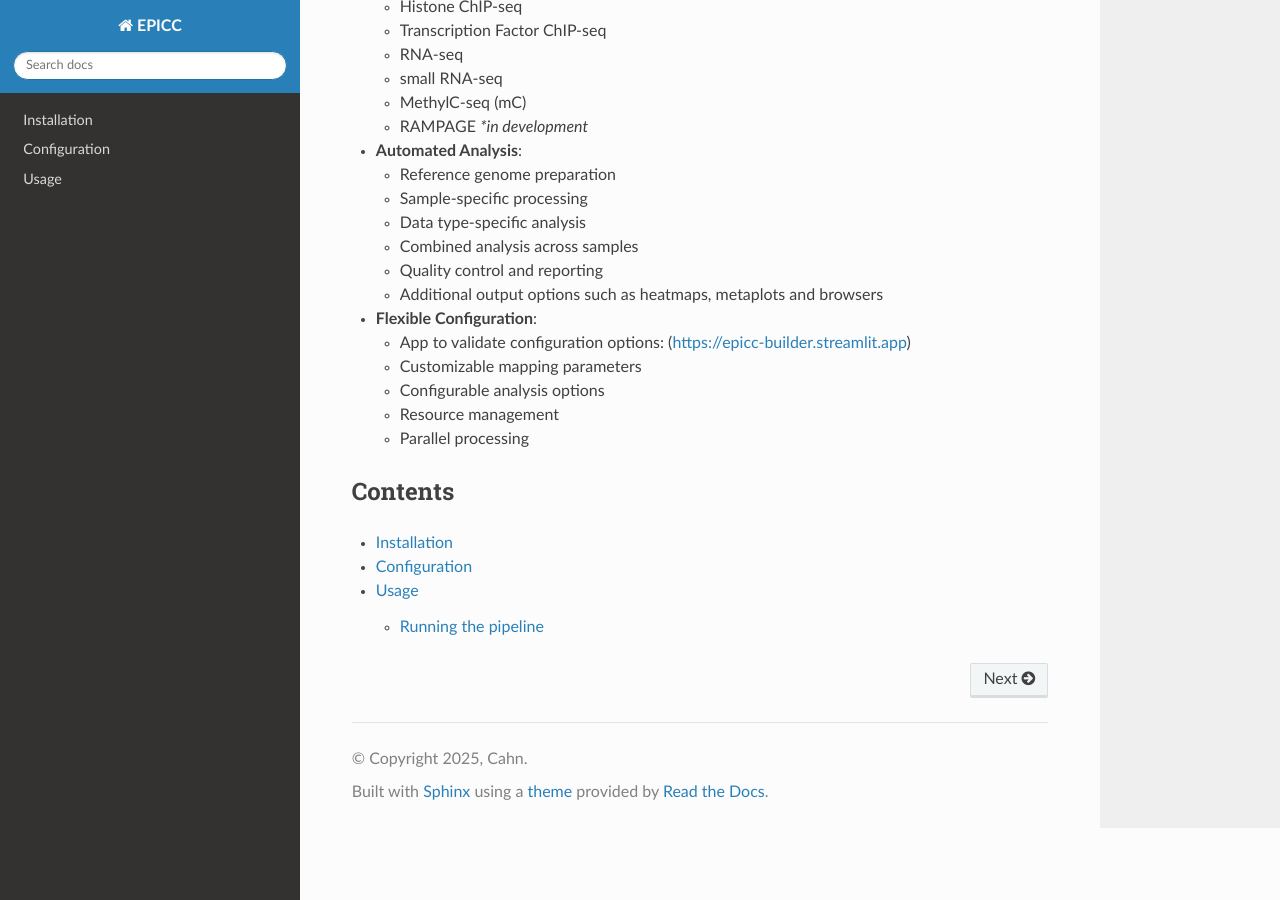
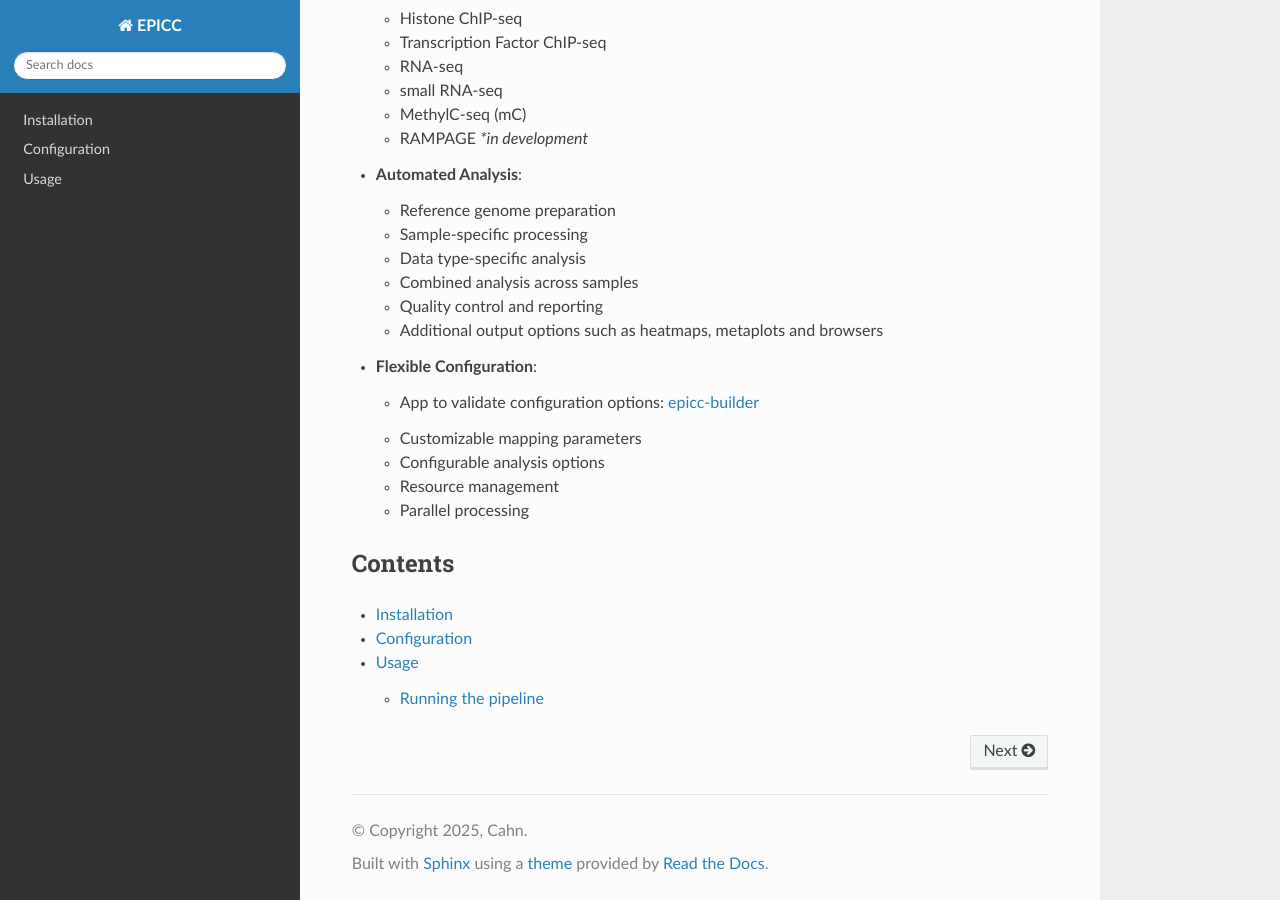
Before and after one commit to joncahn/epicc-documentation, a Sphinx documentation site: the page built from docs/source/index.rst, in a window 1280 px wide and 900 px high, scrolled down 677 px. Built offline with Sphinx 7.4.7 and the Read the Docs theme 3.1.0, drawn with Linux system fonts in a browser that asks for light colours; some of the changed lines change nothing that is shown.

Commit message:
Update index.rst

```diff
--- a/docs/source/index.rst
+++ b/docs/source/index.rst
@@ -1,7 +1,7 @@
 Welcome to EPICC documentation!
 ===================================
 Epigenetic Pipeline for Integrative Chromatin Characterization (EPICC) aka Epigenetic Button
---------
+--------------------------------------------------------------------------------------------
 
 A Snakemake-based pipeline for analyzing and integrating various types of (epi)genomics datasets, including histone and transcription factor ChIP-seq, RNA-seq, RAMPAGE, small RNA-seq, and methylC-seq.
 
@@ -20,29 +20,31 @@
 
 - **Multiple Data Types Support**:
 
-  + Histone ChIP-seq
-  + Transcription Factor ChIP-seq
-  + RNA-seq
-  + small RNA-seq
-  + MethylC-seq (mC)
-  + RAMPAGE *\*in development*
+  - Histone ChIP-seq
+  - Transcription Factor ChIP-seq
+  - RNA-seq
+  - small RNA-seq
+  - MethylC-seq (mC)
+  - RAMPAGE *\*in development*
 
 - **Automated Analysis**:
 
-  + Reference genome preparation
-  + Sample-specific processing
-  + Data type-specific analysis
-  + Combined analysis across samples
-  + Quality control and reporting
-  + Additional output options such as heatmaps, metaplots and browsers
-
+  - Reference genome preparation
+  - Sample-specific processing
+  - Data type-specific analysis
+  - Combined analysis across samples
+  - Quality control and reporting
+  - Additional output options such as heatmaps, metaplots and browsers
 - **Flexible Configuration**:
 
-  + App to validate configuration options: (https://epicc-builder.streamlit.app)
-  + Customizable mapping parameters
-  + Configurable analysis options
-  + Resource management
-  + Parallel processing
+  - App to validate configuration options: `epicc-builder`_
+
+  .. _epicc-builder: https://epicc-builder.streamlit.app
+
+  - Customizable mapping parameters
+  - Configurable analysis options
+  - Resource management
+  - Parallel processing
 
 Contents
 --------
```
